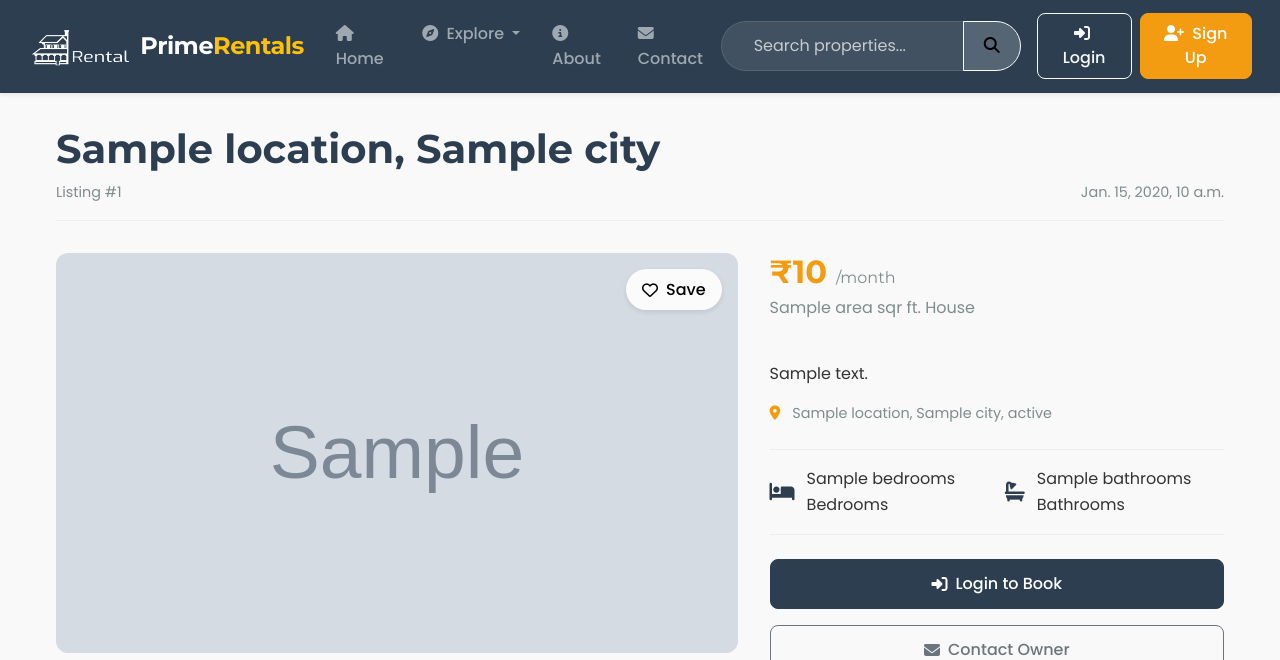
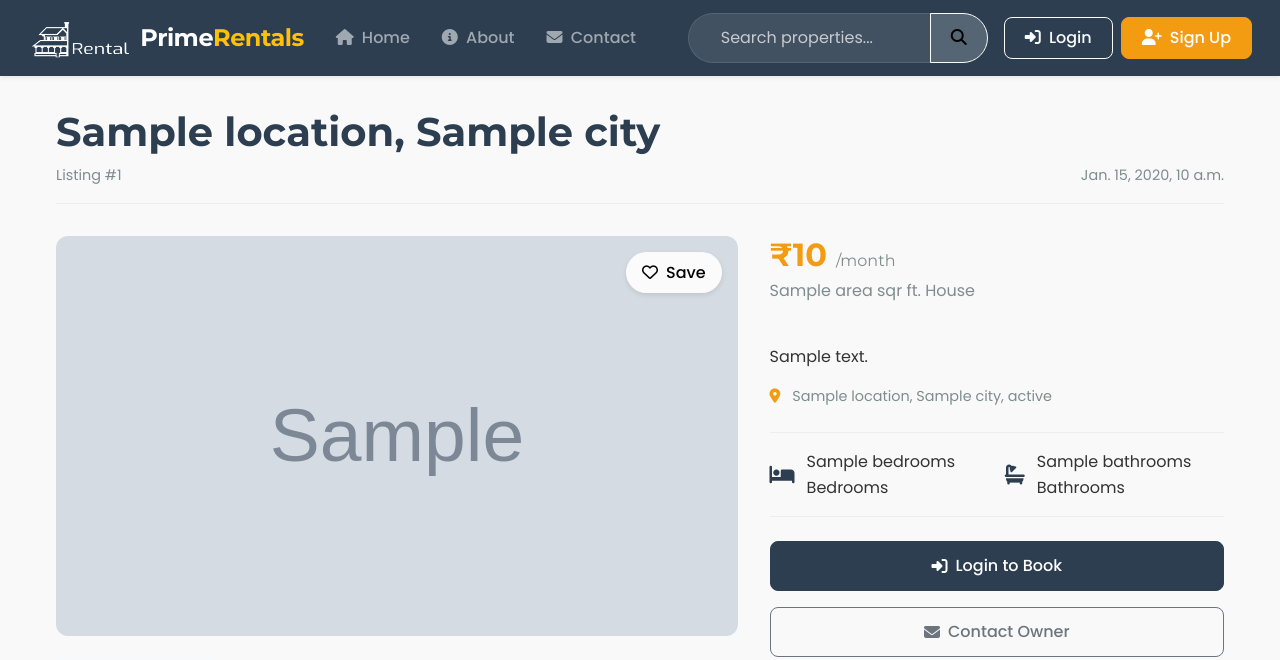
Before and after one commit to IsakThapa1738/Rental, a Django app: template Guest/templates/desc.html in a window 1280 px wide. Shown: the top 660 px of the page. Run offline with Django 3.2, Linux system fonts and the light colour scheme; the template is opened without the code that fills it: most values are stand-ins (such as "Sample title", 1, 10 or a date in 2020); grey boxes marked "Sample" are stand-in pictures; some libraries are stand-ins or nearby versions.

Commit message:
Initial commit

```diff
--- a/Guest/templates/base.html
+++ b/Guest/templates/base.html
@@ -70,10 +70,7 @@
                                 <i class="fas fa-home me-1"></i> Home
                             </a>
                         </li>
-                        <li class="nav-item dropdown mega-menu">
-                            <a class="nav-link dropdown-toggle" href="#" id="exploreDropdown" role="button"
-                               data-bs-toggle="dropdown" aria-expanded="false">
-                                <i class="fas fa-compass me-1"></i> Explore
+
                             </a>
                             <div class="dropdown-menu mega-menu-content shadow" aria-labelledby="exploreDropdown">
                                 <div class="container-fluid">
@@ -292,7 +289,7 @@
 
                 <div class="row">
                     <div class="col-md-6 text-center text-md-start">
-                        <p class="mb-0">&copy; 2024 HamroKotha. All rights reserved.</p>
+                        <p class="mb-0">&copy; 2025 MeroKotha. All rights reserved.</p>
                     </div>
                     <div class="col-md-6 text-center text-md-end">
                         <div class="payment-methods">
```
Also changed, not shown: db.sqlite3.
